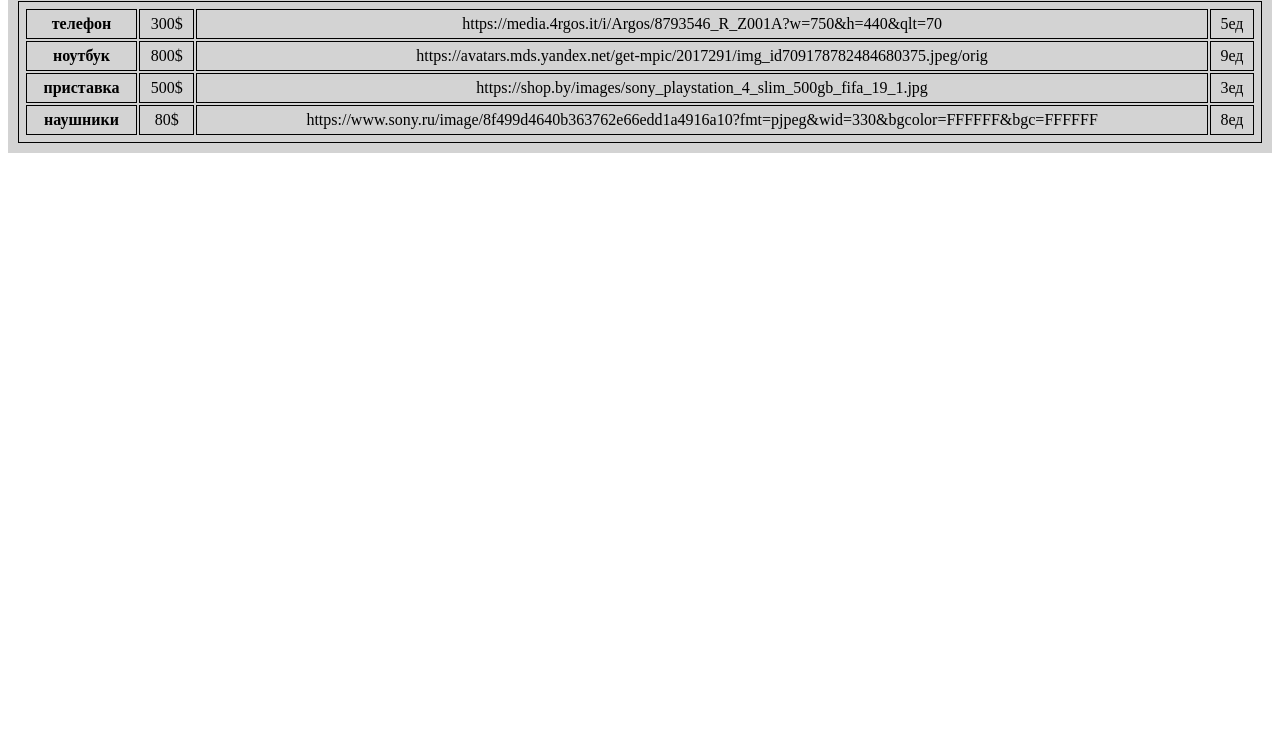
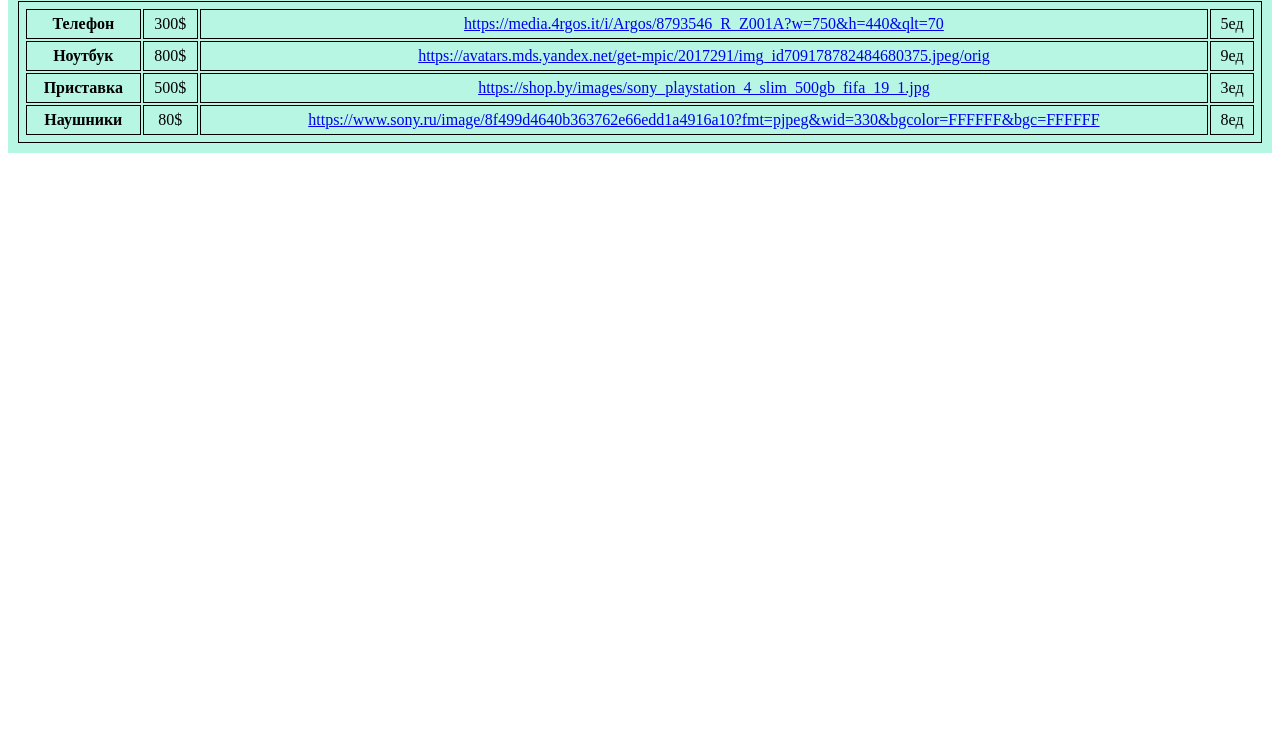
Before and after one commit to savostyuk/FD3-Shulzhenko, a plain HTML site: page ishop/index.html in a window 1280 px wide. Shown: the part 64-800 px from the top of the page. Drawn offline with nearby package versions, Linux system fonts and the light colour scheme.

Commit message:
add atr href, change color

```diff
--- a/ishop/IShop.js
+++ b/ishop/IShop.js
@@ -17,7 +17,7 @@ render: function (){
                 React.DOM.td ({className:'Name'}, v.name),
                 React.DOM.td ({className:'Price'}, v.price),
                 React.DOM.td ({className:'Url'},
-                    React.DOM.a ({className:'Img'},  v.url),),
+                    React.DOM.a ({className:'Img', href:v.url},  v.url),),
                 React.DOM.td ({className:'Balance'}, v.balance),
             )
         );
--- a/ishop/index.html
+++ b/ishop/index.html
@@ -16,10 +16,10 @@
 <script>
     var shopName = 'Электросила';
 var shopGoods = [
-    {code:1,name:'телефон',price:'300$',url:'https://media.4rgos.it/i/Argos/8793546_R_Z001A?w=750&h=440&qlt=70',balance:'5ед'},
-    {code:2,name:'ноутбук',price:'800$',url:'https://avatars.mds.yandex.net/get-mpic/2017291/img_id709178782484680375.jpeg/orig',balance:'9ед'},
-    {code:3,name:'приставка',price:'500$',url:'https://shop.by/images/sony_playstation_4_slim_500gb_fifa_19_1.jpg',balance:'3ед'},
-    {code:4,name:'наушники',price:'80$',url:'https://www.sony.ru/image/8f499d4640b363762e66edd1a4916a10?fmt=pjpeg&wid=330&bgcolor=FFFFFF&bgc=FFFFFF',balance:'8ед'}
+    {code:1,name:'Телефон',price:'300$',url:'https://media.4rgos.it/i/Argos/8793546_R_Z001A?w=750&h=440&qlt=70',balance:'5ед'},
+    {code:2,name:'Ноутбук',price:'800$',url:'https://avatars.mds.yandex.net/get-mpic/2017291/img_id709178782484680375.jpeg/orig',balance:'9ед'},
+    {code:3,name:'Приставка',price:'500$',url:'https://shop.by/images/sony_playstation_4_slim_500gb_fifa_19_1.jpg',balance:'3ед'},
+    {code:4,name:'Наушники',price:'80$',url:'https://www.sony.ru/image/8f499d4640b363762e66edd1a4916a10?fmt=pjpeg&wid=330&bgcolor=FFFFFF&bgc=FFFFFF',balance:'8ед'}
 ];
 
     ReactDOM.render(
--- a/ishop/style.css
+++ b/ishop/style.css
@@ -1,5 +1,5 @@
 .IShop{
-    background-color: lightgray;
+    background-color: #b7f6e3;
     padding: 10px;
 }
 
```
